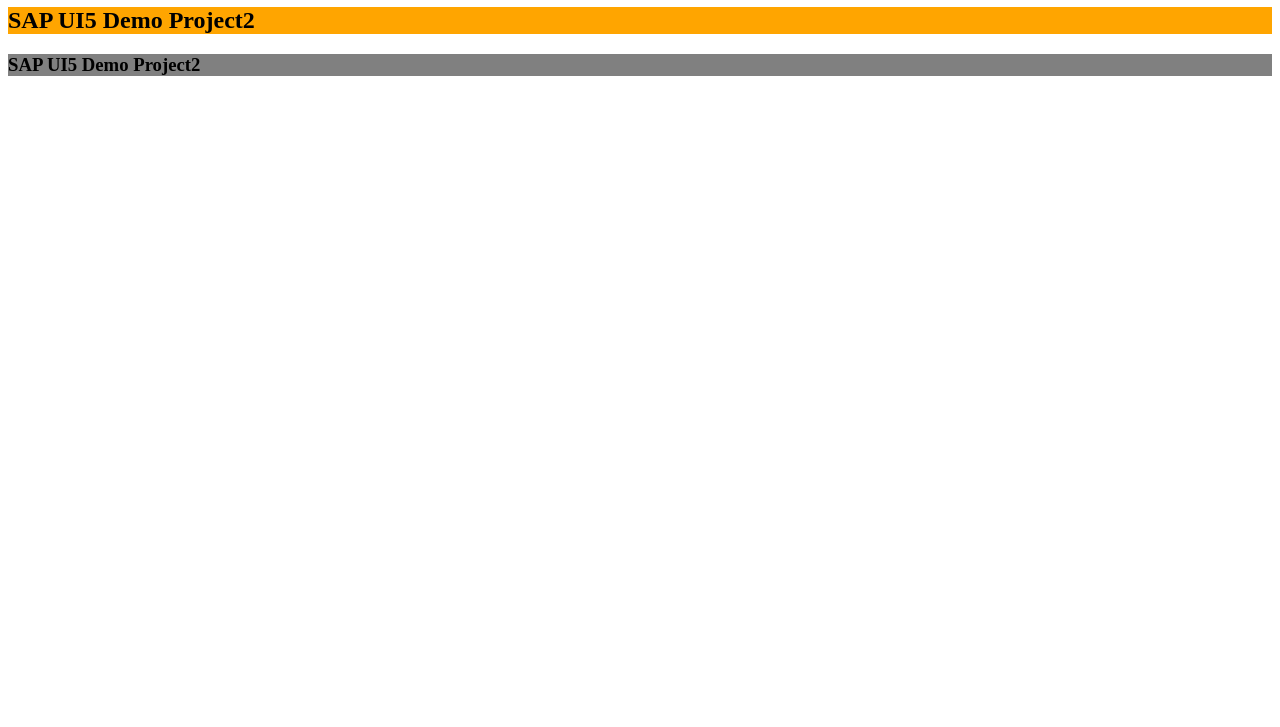
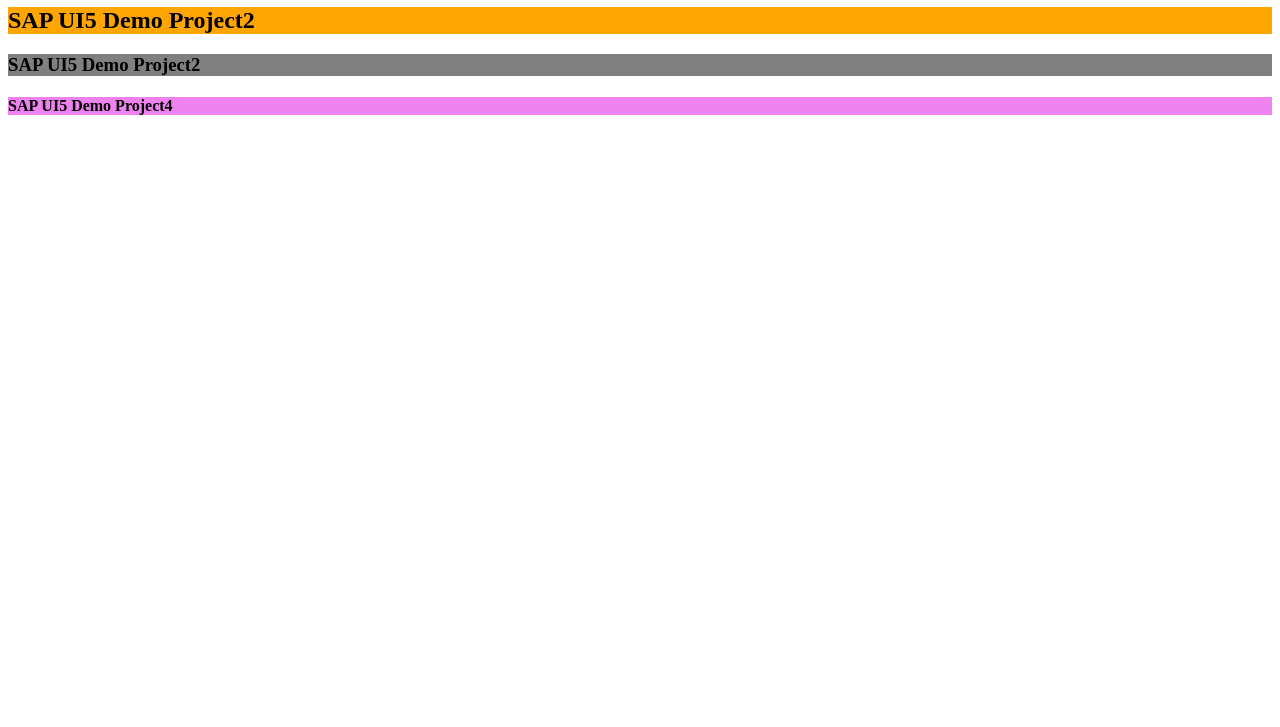
Before and after one commit to madhuca/SAPUIProject, a plain HTML site: page index.html in a window 1280 px wide. Shown: the part 73-800 px from the top of the page. Drawn offline with Linux system fonts and the light colour scheme.

Commit message:
Change request:8005

```diff
--- a/index.html
+++ b/index.html
@@ -8,5 +8,6 @@
 <h1 style="background-color:DodgerBlue;">SAP UI5 Demo Project</h1>
 <h2 style="background-color:Orange;">SAP UI5 Demo Project2</h2>
 <h3 style="background-color:Gray;">SAP UI5 Demo Project2</h3>
+<h4 style="background-color:Violet;">SAP UI5 Demo Project4</h4>
 </body>
 </html>
```
